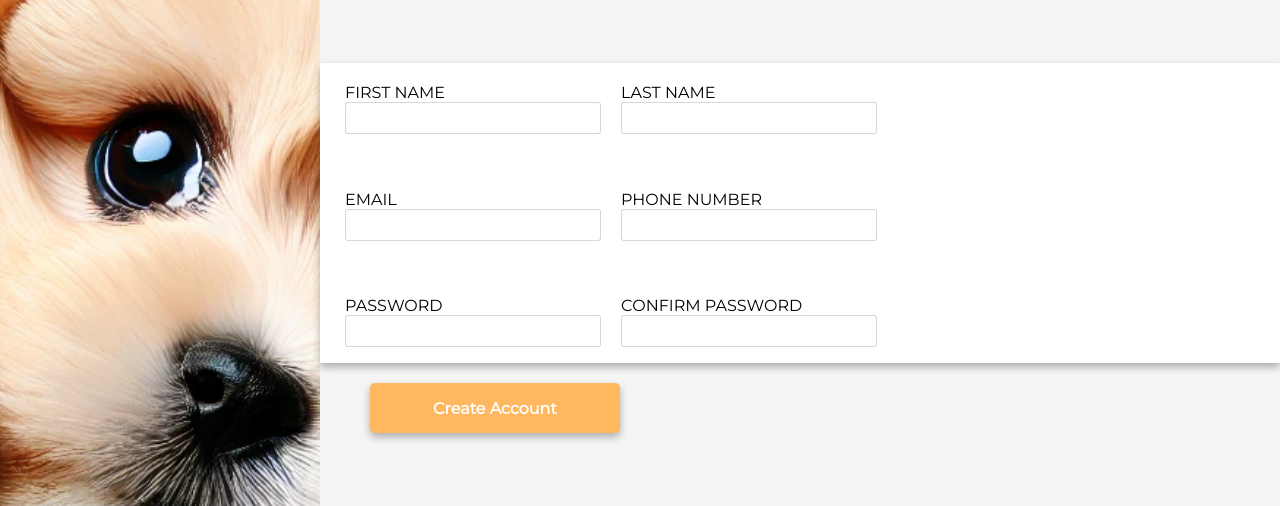
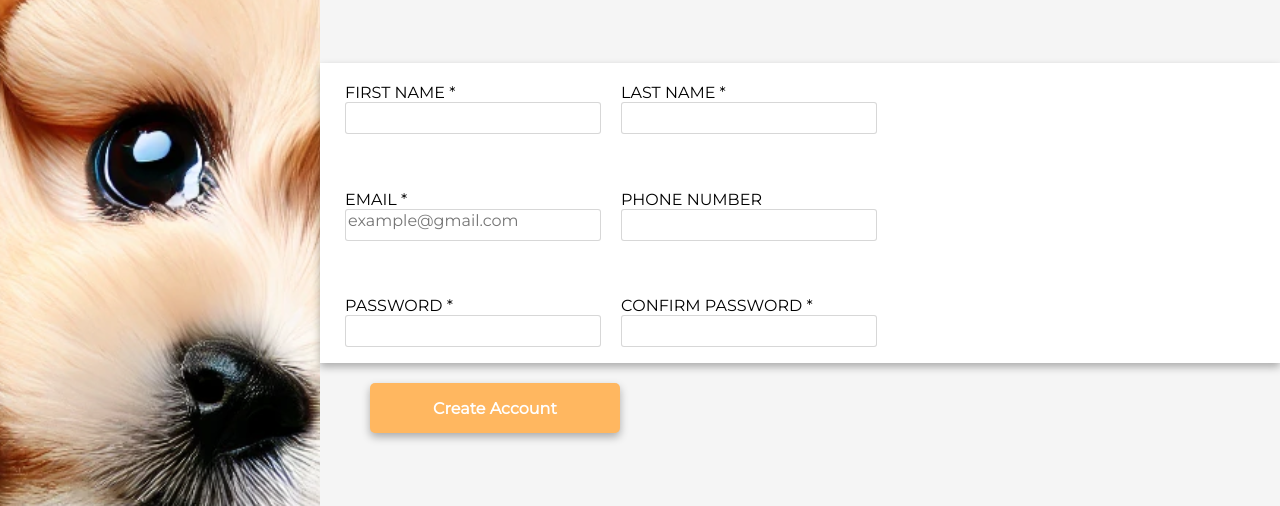
Before and after one commit to Glohny/Sign-up-Form, a plain HTML site: page index.html in a window 1280 px wide. Shown: the part 294-800 px from the top of the page. Drawn offline with Linux system fonts and the light colour scheme.

Commit message:
Added requirements to login

```diff
--- a/index.html
+++ b/index.html
@@ -19,33 +19,33 @@
         <div class = "LoginArea">
             <form id = "LoginForm" action="https://httpbin.org/post" method="post">
                 <div class = "InputColumns">
-                  <label for="first_name">FIRST NAME</label>
-                  <input type="text" name="first_name" id="first_name">
+                  <label for="first_name">FIRST NAME * </label>
+                  <input type="text" name="first_name" id="first_name" required>
                 </div>
 
                 <div class = "InputColumns">
-                  <label for="last_name">LAST NAME</label>
-                  <input type="text" name="last_name" id="last_name">
+                  <label for="last_name">LAST NAME * </label>
+                  <input type="text" name="last_name" id="last_name" required>
                 </div>
 
                 <div class = "InputColumns">
-                  <label for="email_address">EMAIL</label>
-                  <input type="email" name="email_address" id="email_address">
+                  <label for="email_address">EMAIL *</label>
+                  <input type="email" name="email_address" id="email_address" placeholder="example@gmail.com" required>
                 </div>
 
                 <div class = "InputColumns">
                     <label for="phone_number">PHONE NUMBER</label>
-                    <input type="tel" name="phone_number" id="phone_number">
+                    <input type="tel" name="phone_number" id="phone_number" required>
                 </div>
 
                 <div class = "InputColumns">
-                    <label for="user_password">PASSWORD</label>
-                    <input type="password" name="user_password" id="user_password">
+                    <label for="user_password">PASSWORD * </label>
+                    <input type="password" name="user_password" id="user_password" required minlength="8">
                 </div>
 
                 <div class = "InputColumns">
-                    <label for="confirm_user_password">CONFIRM PASSWORD</label>
-                    <input type="password" name="confirm_user_password" id="confirm_user_password">
+                    <label for="confirm_user_password">CONFIRM PASSWORD * </label>
+                    <input type="password" name="confirm_user_password" id="confirm_user_password" required  minlength="8" maxlength = "16">
                 </div>
 
               </form>
```
